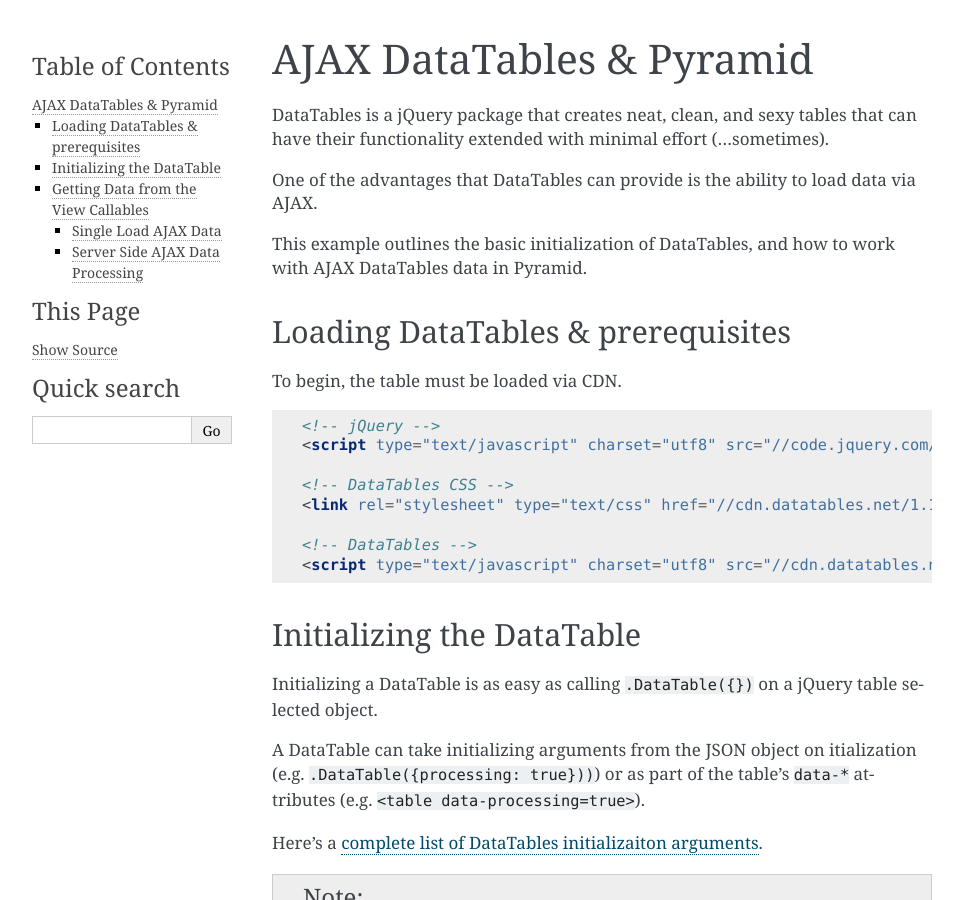
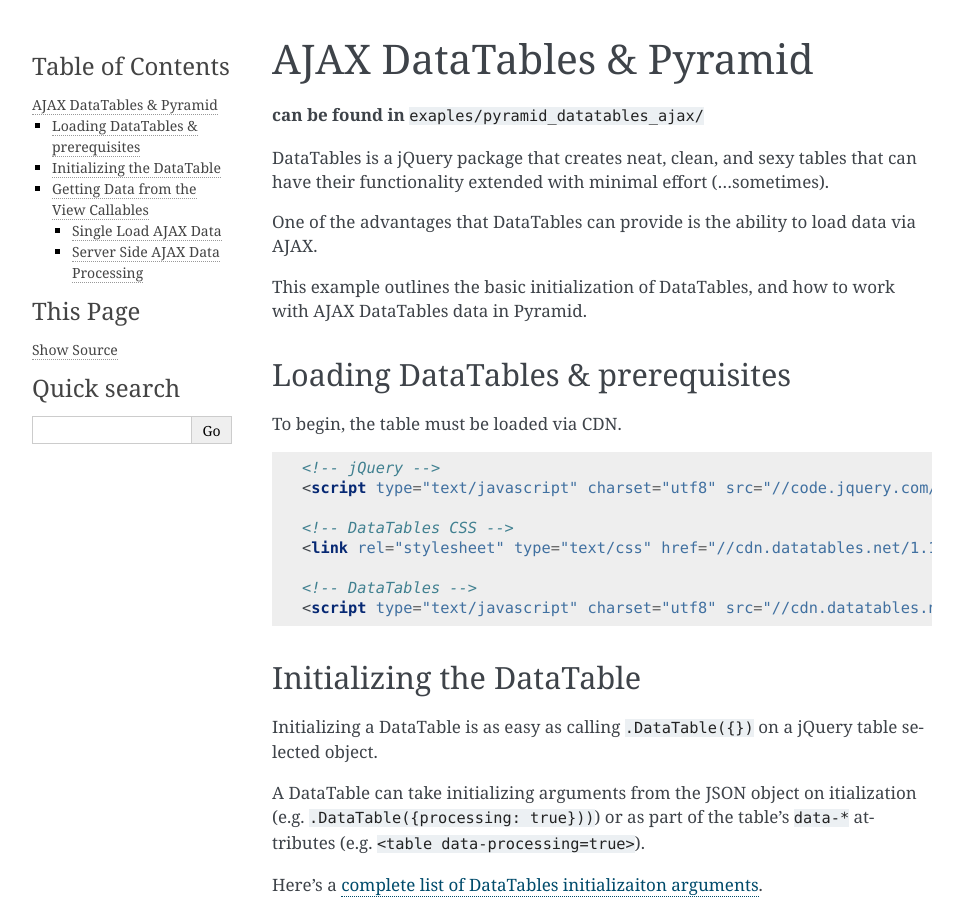
Before and after one commit to MaxwellGBrown/notebook, a Sphinx documentation site: the page built from docs/source/python_libraries/examples/pyramid_datatables_ajax/pyramid_datatable.rst, in a window 1280 px wide and 900 px high. Shown: the whole window, without its empty margins (148-1111 px from the left). Built offline with Sphinx 7.4.7, drawn with Linux system fonts in a browser that asks for light colours.

Commit message:
Added a note on where to find said example

```diff
--- a/docs/source/python_libraries/examples/pyramid_datatables_ajax/pyramid_datatable.rst
+++ b/docs/source/python_libraries/examples/pyramid_datatables_ajax/pyramid_datatable.rst
@@ -1,6 +1,8 @@
 =========================
 AJAX DataTables & Pyramid
 =========================
+
+**can be found in** ``exaples/pyramid_datatables_ajax/``
 
 DataTables is a jQuery package that creates neat, clean, and sexy tables that
 can have their functionality extended with minimal effort (...sometimes).
```
